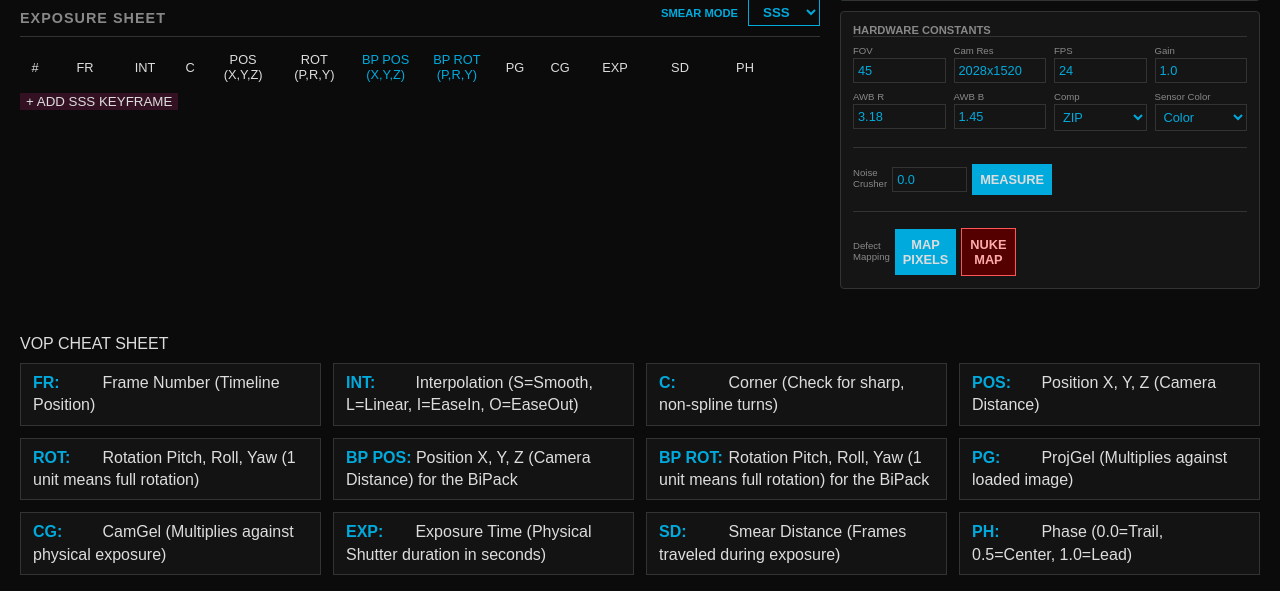
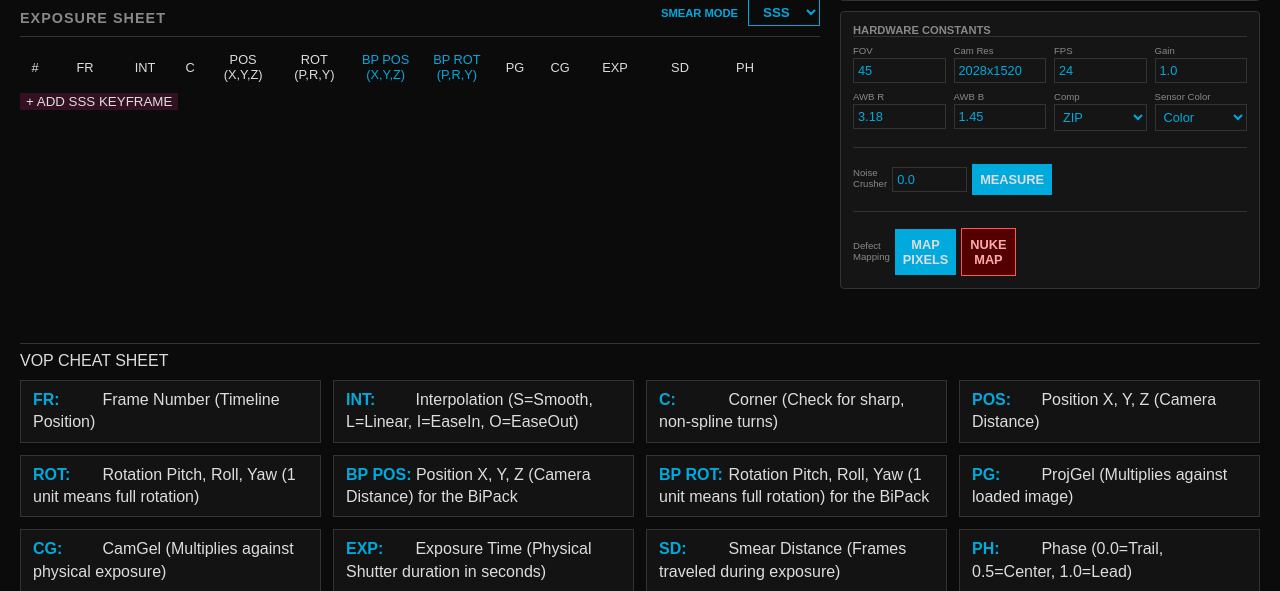
Before and after one commit to jmalmsten/VOP-MIRROR, a Flask app: page / in a window 1280 px wide. Shown: the part 737-1328 px from the top of the page. Run offline with Flask 3, Linux system fonts and the light colour scheme.

Commit message:
put in a horizontal divider between sheet and cheat-sheet

```diff
--- a/templates/index.html
+++ b/templates/index.html
@@ -122,6 +122,7 @@
     </div>
     <br> <!-- Should probably make this spacer more elegantly -->
     <br>
+    <hr class="section-divider">
     <div>
         {% include 'sections/cheat-sheet.html' %}
     </div>
```
